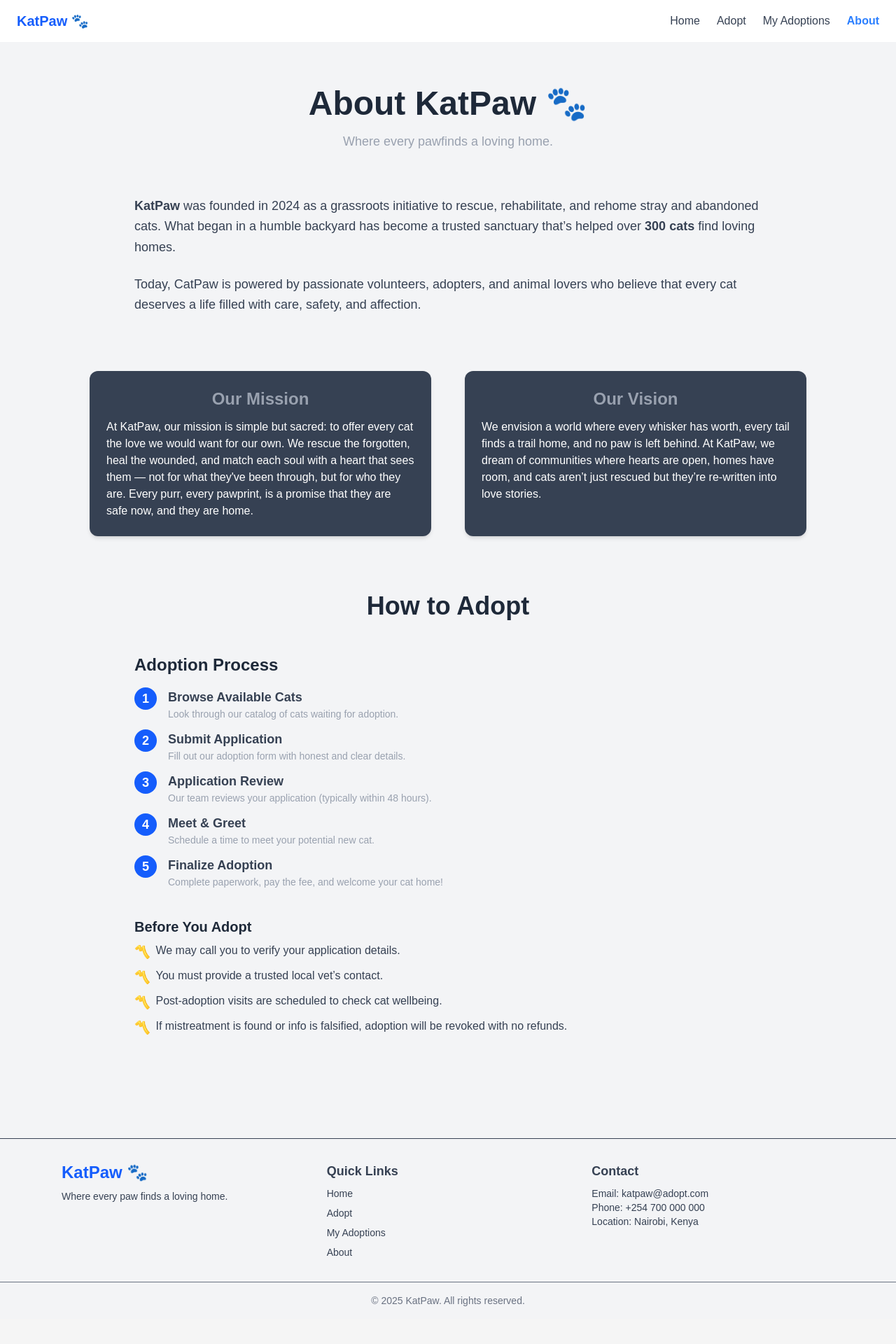
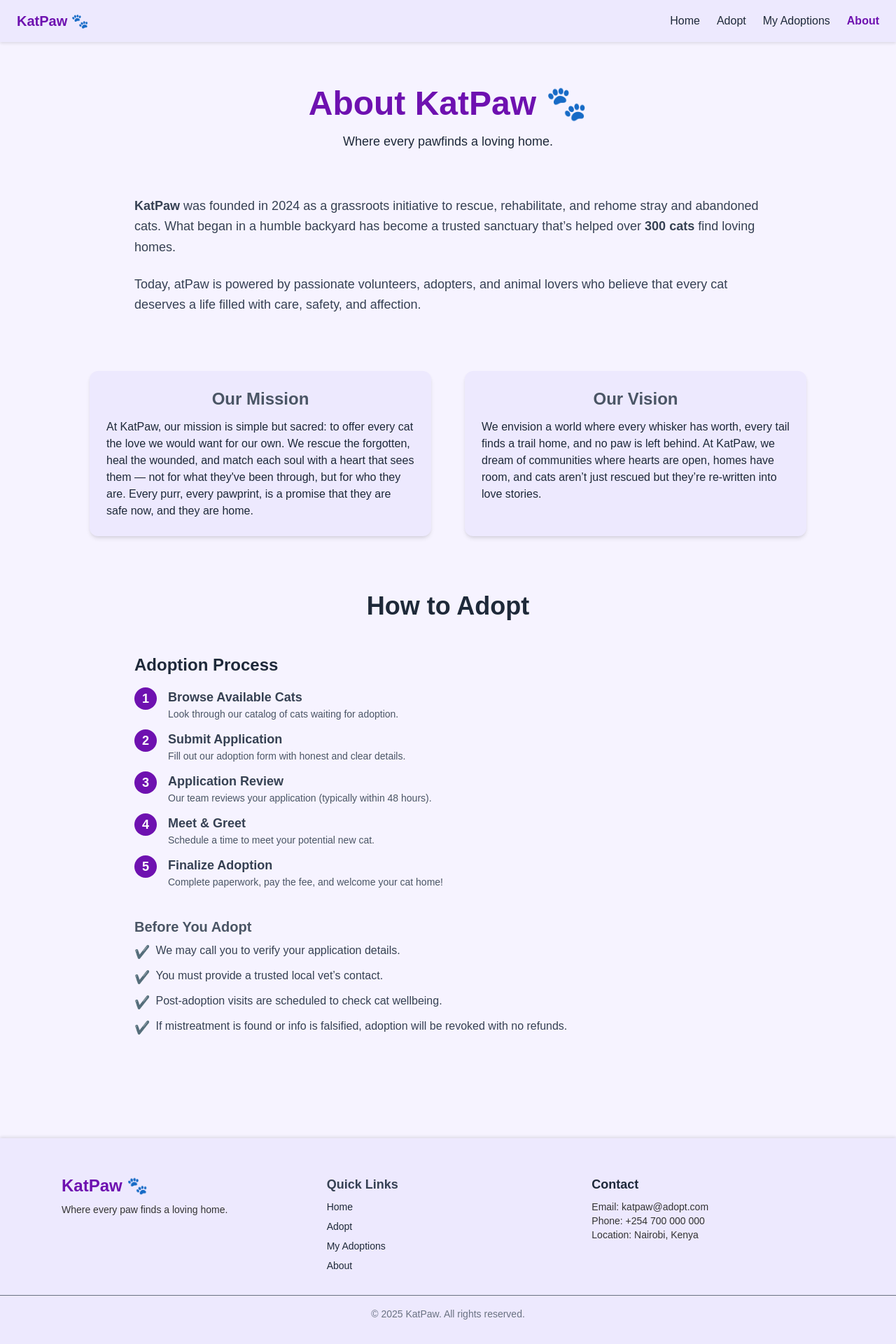
Before and after one commit to briancheruiyot11/katpaw, a Next.js app: page /about in a window 1280 px wide. Shown: the top 1920 px of the page at 70% size. Before the commit the page ends 1884 px from the top, so only its background shows below. Built offline with nearby package versions, Linux system fonts and the light colour scheme.

Commit message:
final development

```diff
--- a/db.json
+++ b/db.json
@@ -75,28 +75,6 @@
   ],
   "adoptions": [
     {
-      "id": "1",
-      "catId": 1,
-      "cat": {
-        "id": 1,
-        "name": "Whiskers",
-        "image": "https://images.unsplash.com/photo-1514888286974-6c03e2ca1dba?ixlib=rb-1.2.1&auto=format&fit=crop&w=500&q=60",
-        "age": "2 years",
-        "breed": "Siamese",
-        "gender": "Male",
-        "bio": "Playful and loves cuddles"
-      },
-      "applicant": {
-        "name": "Mercy Kasongo",
-        "email": "Wantam@gmail.com",
-        "phone": "0712345678",
-        "home": "2 billion mansion church",
-        "location": "Nairobi",
-        "experience": "I have owned a cat before for 3 years. I'm very experienced with cat care and love spending time with them.",
-        "familySize": "90"
-      }
-    },
-    {
       "id": "e659",
       "catId": "5",
       "cat": {
@@ -109,13 +87,13 @@
         "bio": "Energetic and loves to climb"
       },
       "applicant": {
-        "name": "Vivian Komando",
-        "email": "sdfs@gmail.com",
-        "phone": "8885559999",
+        "name": "Vivian ",
+        "email": "vivian@gmail.com",
+        "phone": "070000000",
         "home": "Tent",
-        "location": "Shamahoho",
+        "location": "Kilimani",
         "experience": "ALOT",
-        "familySize": "500"
+        "familySize": "2"
       }
     }
   ]
--- a/src/app/about/page.jsx
+++ b/src/app/about/page.jsx
@@ -2,12 +2,12 @@ import React from "react";
 
 export default function AboutPage() {
   return (
-    <main className=" bg-gray-100 px-4 md:px-10 py-16">
+    <main className=" bg-[#F6F3FF] px-4 md:px-10 py-16">
       <section className="max-w-5xl mx-auto text-center mb-16">
-        <h1 className="text-gray-800 text-5xl font-extrabold mb-4">
+        <h1 className="text-purple-800 text-5xl font-extrabold mb-4">
           About KatPaw 🐾
         </h1>
-        <p className="text-lg text-gray-400 max-w-2xl mx-auto">
+        <p className="text-lg text-gray-800 max-w-2xl mx-auto">
           Where every pawfinds a loving home.
         </p>
       </section>
@@ -15,13 +15,13 @@ export default function AboutPage() {
       {/* Story Section */}
       <section className="text-gray-700 max-w-4xl mx-auto space-y-6 text-lg leading-relaxed mb-20">
         <p>
-          <strong>KatPaw</strong> was founded in 2024 as a grassroots initiative
+          <strong>KatPaw </strong> was founded in 2024 as a grassroots initiative
           to rescue, rehabilitate, and rehome stray and abandoned cats. What
           began in a humble backyard has become a trusted sanctuary that’s
           helped over <strong>300 cats</strong> find loving homes.
         </p>
         <p>
-          Today, CatPaw is powered by passionate volunteers, adopters, and
+          Today, atPaw is powered by passionate volunteers, adopters, and
           animal lovers who believe that every cat deserves a life filled with
           care, safety, and affection.
         </p>
@@ -29,11 +29,11 @@ export default function AboutPage() {
 
       {/* Mission and Vision */}
       <section className="max-w-5xl mx-auto grid md:grid-cols-2 gap-12 mb-20">
-        <div className="bg-gray-700 rounded-xl shadow-md p-6">
-          <h2 className="text-2xl text-gray-400 font-semibold mb-3 text-center">
+        <div className="bg-[#EDE9FE] rounded-xl shadow-md p-6">
+          <h2 className="text-2xl text-gray-600 font-semibold mb-3 text-center">
             Our Mission
           </h2>
-          <p className="text-white">
+          <p className="text-gray-800">
             At KatPaw, our mission is simple but sacred: to offer every cat the
             love we would want for our own. We rescue the forgotten, heal the
             wounded, and match each soul with a heart that sees them — not for
@@ -41,11 +41,11 @@ export default function AboutPage() {
             pawprint, is a promise that they are safe now, and they are home.
           </p>
         </div>
-        <div className="bg-gray-700 rounded-xl shadow-md p-6">
-          <h2 className="text-2xl text-gray-400 font-semibold mb-3 text-center">
+        <div className="bg-[#EDE9FE] rounded-xl shadow-md p-6">
+          <h2 className="text-2xl text-gray-600 font-semibold mb-3 text-center">
             Our Vision
           </h2>
-          <p className="text-white">
+          <p className="text-gray-800">
             We envision a world where every whisker has worth, every tail finds
             a trail home, and no paw is left behind. At KatPaw, we dream of
             communities where hearts are open, homes have room, and cats aren’t
@@ -65,95 +65,95 @@ export default function AboutPage() {
         </h3>
         <ol className="list-decimal list-inside space-y-3 text-lg text-darkgray-700 mb-10">
           <li className="flex items-start gap-4">
-            <span className="w-8 h-8 flex items-center justify-center rounded-full bg-blue-600 text-white font-bold">
+            <span className="w-8 h-8 flex items-center justify-center rounded-full bg-purple-800 text-white font-bold">
               1
             </span>
             <div>
               <h3 className="font-semibold text-gray-700 text-lg">
                 Browse Available Cats
               </h3>
-              <p className="text-gray-400  text-sm">
+              <p className="text-gray-600  text-sm">
                 Look through our catalog of cats waiting for adoption.
               </p>
             </div>
           </li>
 
           <li className="flex items-start gap-4">
-            <span className="w-8 h-8 flex items-center justify-center rounded-full bg-blue-600 text-white font-bold">
+            <span className="w-8 h-8 flex items-center justify-center rounded-full bg-purple-800 text-white font-bold">
               2
             </span>
             <div>
               <h3 className="font-semibold text-gray-700 text-lg">
                 Submit Application
               </h3>
-              <p className="text-gray-400 text-sm">
+              <p className="text-gray-600 text-sm">
                 Fill out our adoption form with honest and clear details.
               </p>
             </div>
           </li>
 
           <li className="flex items-start gap-4">
-            <span className="w-8 h-8 flex items-center justify-center rounded-full bg-blue-600 text-white font-bold">
+            <span className="w-8 h-8 flex items-center justify-center rounded-full bg-purple-800 text-white font-bold">
               3
             </span>
             <div>
               <h3 className="font-semibold text-gray-700 text-lg">
                 Application Review
               </h3>
-              <p className="text-gray-400 text-sm">
+              <p className="text-gray-600 text-sm">
                 Our team reviews your application (typically within 48 hours).
               </p>
             </div>
           </li>
 
           <li className="flex items-start gap-4">
-            <span className="w-8 h-8 flex items-center justify-center rounded-full bg-blue-600 text-white font-bold">
+            <span className="w-8 h-8 flex items-center justify-center rounded-full bg-purple-800 text-white font-bold">
               4
             </span>
             <div>
               <h3 className="font-semibold text-gray-700 text-lg">
                 Meet & Greet
               </h3>
-              <p className="text-gray-400 text-sm">
+              <p className="text-gray-600 text-sm">
                 Schedule a time to meet your potential new cat.
               </p>
             </div>
           </li>
 
           <li className="flex items-start gap-4">
-            <span className="w-8 h-8 flex items-center justify-center rounded-full bg-blue-600 text-white font-bold">
+            <span className="w-8 h-8 flex items-center justify-center rounded-full bg-purple-800 text-white font-bold">
               5
             </span>
             <div>
               <h3 className="font-semibold text-gray-700 text-lg">
                 Finalize Adoption
               </h3>
-              <p className="text-gray-400 text-sm">
+              <p className="text-gray-600 text-sm">
                 Complete paperwork, pay the fee, and welcome your cat home!
               </p>
             </div>
           </li>
         </ol>
-        <h3 className="text-gray-800 text-xl font-semibold mb-2">
+        <h3 className="text-gray-600 text-xl font-semibold mb-2">
           Before You Adopt
         </h3>
         <ul className="list-disc list-inside space-y-2 text-base text-gray-700">
           <li className="flex items-start gap-2">
-            <span className="text-purple-600 text-lg">〽️</span>
+            <span className="text-purple-600 text-lg">✔️</span>
             <span>We may call you to verify your application details.</span>
           </li>
           <li className="flex items-start gap-2">
-            <span className="text-purple-600 text-lg">〽️</span>
+            <span className="text-purple-600 text-lg">✔️</span>
             <span>You must provide a trusted local vet’s contact.</span>
           </li>
           <li className="flex items-start gap-2">
-            <span className="text-purple-600 text-lg">〽️</span>
+            <span className="text-purple-600 text-lg">✔️</span>
             <span>
               Post-adoption visits are scheduled to check cat wellbeing.
             </span>
           </li>
           <li className="flex items-start gap-2">
-            <span className="text-purple-600 text-lg">〽️</span>
+            <span className="text-purple-600 text-lg">✔️</span>
             <span>
               If mistreatment is found or info is falsified, adoption will be
               revoked with no refunds.
--- a/src/app/globals.css
+++ b/src/app/globals.css
@@ -1,7 +1,7 @@
 @import "tailwindcss";
 
 :root {
-  --background: rgb(255, 253, 253);
+  --background:#EDE9FE;
   --foreground: #171717;
 }
 
@@ -19,15 +19,23 @@
   }
 }
 
+
 body {
-  background: var(--background);
-  color: var(--foreground);
-  font-family: Arial, Helvetica, sans-serif;
+  color: hsl(0, 0%, 20%);
+  background: #F6F3FF;
+  font-family: poppins, sans-serif;
 }
 
-body {
+nav {
+  background-color: #EDE9FE;
+  box-shadow: 0 2px 4px rgba(0, 0, 0, 0.1);
+}
+
+footer {
+  background-color: #EDE9FE;
   color: #333333;
-  background: #f5f5f5;
+  padding: 20px 0;
+  box-shadow: 0 -2px 4px rgba(0, 0, 0, 0.1);
 }
 
 
@@ -77,10 +85,6 @@ body {
   margin: 0;
 }
 
-.heartIcon {
-  font-size: 1.2rem;
-  color: #f44336;
-}
 
 .catCardDetails {
   margin-bottom: 12px;
@@ -116,16 +120,16 @@ body {
   justify-content: center;
   width: 100%;
   padding: 12px;
-  background-color: #8a6bc1;
+  background-color: #6B21A8;
   color: white;
   text-decoration: none;
   border-radius: 8px;
-  font-weight: 600;
+  font-weight: 500;
   transition: background-color 0.2s ease;
 }
 
 .adoptButton:hover {
-  background-color: #6a4fa0;
+  background-color: #9333EA;
 }
 
 
@@ -138,7 +142,7 @@ body {
 /* Adopt Page Styles */
 .adoptContainer {
   min-height: 100vh;
-  background-color: whitesmoke;
+  background-color: #F6F3FF;
 }
 
 .adoptContent {
@@ -156,7 +160,7 @@ body {
 
 .adoptSubtitle {
   font-size: 1.1rem;
-  color: #666666;
+  color: #4B5563;
   margin-bottom: 40px;
   text-align: center;
 }
--- a/src/app/layout.js
+++ b/src/app/layout.js
@@ -14,8 +14,8 @@ const geistMono = Geist_Mono({
 });
 
 export const metadata = {
-  title: "Create Next App",
-  description: "Generated by create next app",
+  title: "Katpaw",
+  description: "Find your perfect feline friend",
 };
 
 export default function RootLayout({ children }) {
--- a/src/components/Footer.jsx
+++ b/src/components/Footer.jsx
@@ -4,35 +4,35 @@ import Link from "next/link"; //ensure page navigation without reloads
 
 export default function Footer() {
   return (
-    <footer className="bg-gray-100 text-gray-700  border-t">
+    <footer className="bg-gray-100 text-gray-700  ">
       <div className="max-w-6xl mx-auto px-6 py-8 grid md:grid-cols-3 gap-8">
         {/* Column 1: Logo & Name */}
         <div>
-          <h2 className="text-2xl font-bold text-blue-600">KatPaw 🐾</h2>
+          <h2 className="text-2xl font-bold text-purple-800">KatPaw 🐾</h2>
           <p className="mt-2 text-sm">Where every paw finds a loving home.</p>
         </div>
 
         {/* Column 2: Navigation */}
         <div>
-          <h3 className="font-semibold text-lg mb-2">Quick Links</h3>
-          <ul className="space-y-2 text-sm">
+          <h3 className="font-semibold text-lg text-gray-700 mb-2">Quick Links</h3>
+          <ul className="text-gray-800 space-y-2 text-sm">
             <li>
-              <Link href="/" className="hover:text-blue-500">
+              <Link href="/" className="hover:text-purple-600">
                 Home
               </Link>
             </li>
             <li>
-              <Link href="/adopt" className="hover:text-blue-500">
+              <Link href="/adopt" className="hover:text-purple-600">
                 Adopt
               </Link>
             </li>
             <li>
-              <Link href="/my-adoptions" className="hover:text-blue-500">
+              <Link href="/my-adoptions" className="hover:text-purple-600">
                 My Adoptions
               </Link>
             </li>
             <li>
-              <Link href="/about" className="hover:text-blue-500">
+              <Link href="/about" className="hover:text-purple-600">
                 About
               </Link>
             </li>
@@ -41,7 +41,7 @@ export default function Footer() {
 
         {/* Column 3: Contact */}
         <div>
-          <h3 className="font-semibold text-lg mb-2">Contact</h3>
+          <h3 className="font-semibold text-lg text-gray-800 mb-2">Contact</h3>
           <p className="text-sm">Email: katpaw@adopt.com</p>
           <p className="text-sm">Phone: +254 700 000 000</p>
           <p className="text-sm">Location: Nairobi, Kenya</p>
--- a/src/components/NavBar.jsx
+++ b/src/components/NavBar.jsx
@@ -9,12 +9,12 @@ export default function Navbar() {
   //Highlights active page
   const linkClass = (path) =>
     pathname === path
-      ? "text-blue-500 font-semibold "
-      : "text-gray-700 hover:text-blue-500";
+      ? "text-purple-800 font-semibold "
+      : "text-gray-800 hover:text-purple-600";
 
   return (
-    <nav className="bg-white shadow-md px-6 py-4 flex justify-between items-center">
-      <div className="text-xl font-bold text-blue-600">KatPaw 🐾</div>
+    <nav className="sticky top-0 z-50 bg-lavender shadow-md px-6 py-4 flex justify-between items-center">
+      <div className="text-xl font-bold text-purple-800">KatPaw 🐾</div>
       <div className="space-x-6">
         <Link href="/" className={linkClass("/")}>
           Home
```
Also changed, not shown: src/app/applicationform/page.jsx (+10 -10 lines), src/app/my-adoptions/page.jsx (+10 -9 lines), src/app/page.js (+8 -8 lines), src/components/AdoptionCard.jsx (+5 -5 lines), src/components/EditApplicantForm.jsx (+10 -10 lines).
